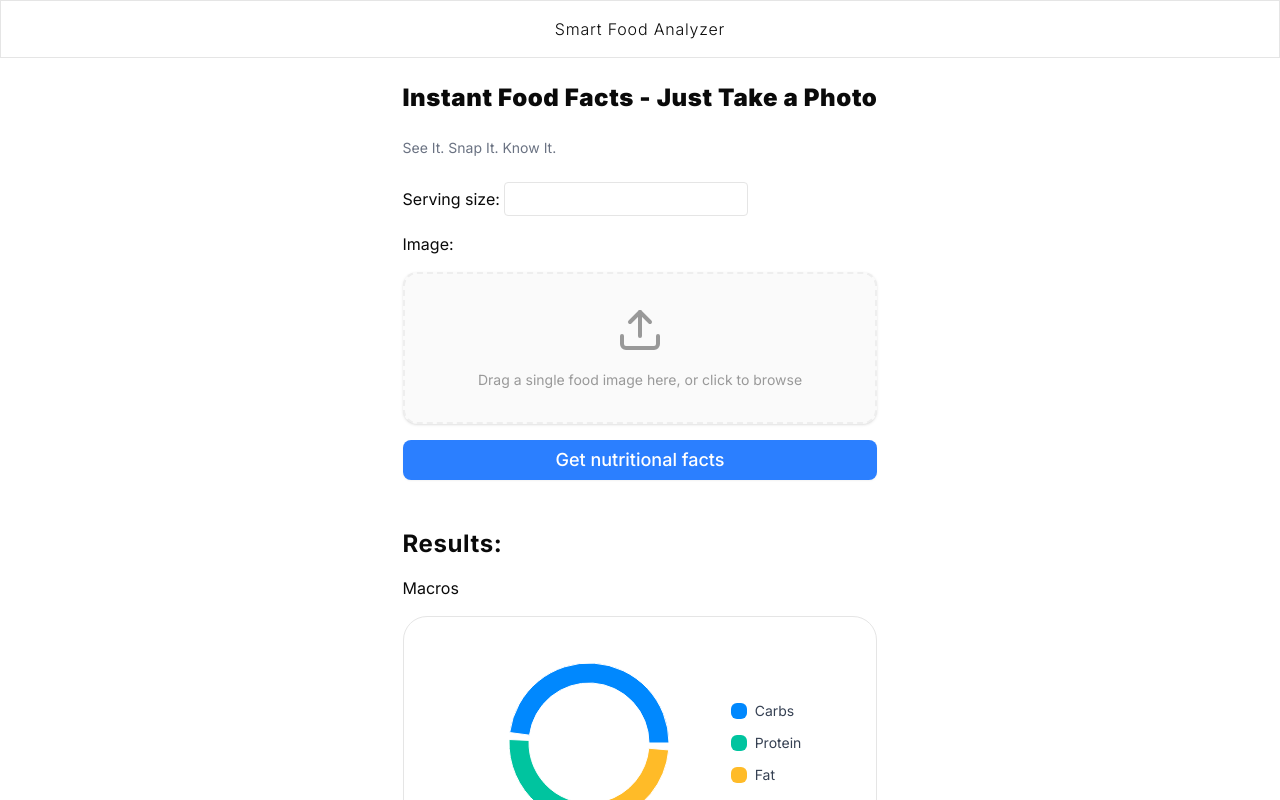
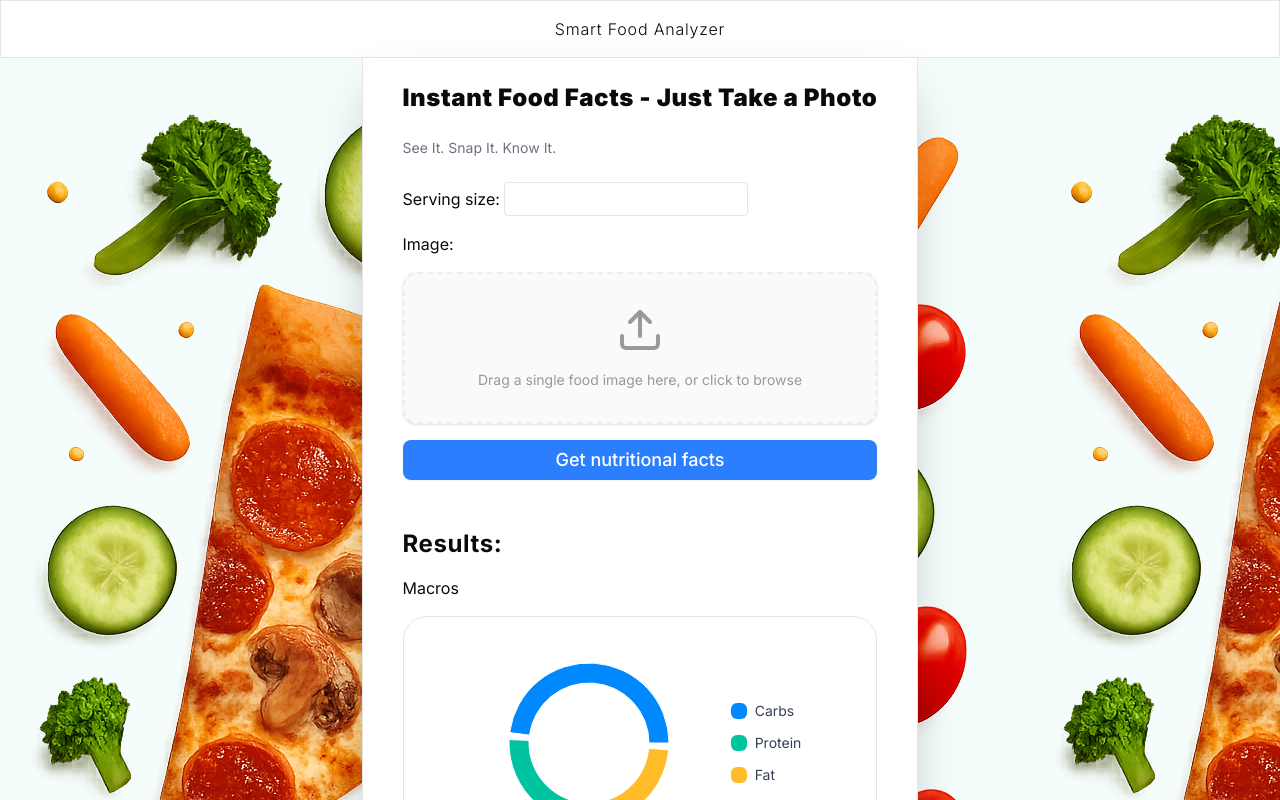
Before and after one commit to alfreddey/smart-food-analyzer-, a Next.js app in the folder frontend/: page / in a window 1280 px wide. Shown: the top 800 px of the page. Built offline with nearby package versions, Linux system fonts and the light colour scheme.

Commit message:
added a background image to the page

```diff
--- a/frontend/app/page.js
+++ b/frontend/app/page.js
@@ -4,7 +4,8 @@ import { Button } from "@/components/ui/button";
 
 export default function Page() {
   return (
-    <main className="mx-auto py-4 w-fit flex flex-col gap-12 min-h-screen">
+    <div className="bg-[url(/bg-img.png)] bg-[#f4fcfc]">
+      <main className="mx-auto border border-t-0 bg-white px-10 shadow-2xl py-4 w-fit flex flex-col gap-12 min-h-screen">
         <div className="flex flex-col gap-4">
           <h1 className="text-2xl/12 font-black tracking-wide">
             Instant Food Facts - Just Take a Photo
@@ -39,5 +40,6 @@ export default function Page() {
           </article>
         </section>
       </main>
+    </div>
   );
 }
--- a/frontend/components/customs/image-dropzone.jsx
+++ b/frontend/components/customs/image-dropzone.jsx
@@ -27,11 +27,13 @@ export default function ImageDropzone() {
         }
     });
 
+    const isImgUploaded = !(Object.keys(file).length) ? true : false;
+
     return (
         <div {...getRootProps()} className="duration-150 ease-in text-[#999] flex flex-col gap-4 text-sm items-center border-2 border-dashed border-[#eeeeee] bg-[#fafafa] rounded-xl p-8 text-center hover:border-blue-500 transition cursor-pointer shadow-sm">
             <input {...getInputProps()} />
             {
-                isEmpty(file) ?
+                isImgUploaded ?
                 <>
                     <Upload size={48} />
                     <p>Drag a single food image here, or click to browse</p>
@@ -48,7 +50,3 @@ export default function ImageDropzone() {
         </div>
     )
 }
-
-function isEmpty(obj) {
-    return !Object.keys(obj).length ? true : false
-}
```
Also changed, not shown: frontend/public/bg-img.png (added). Lines whose indentation alone changed are shown as unchanged.
